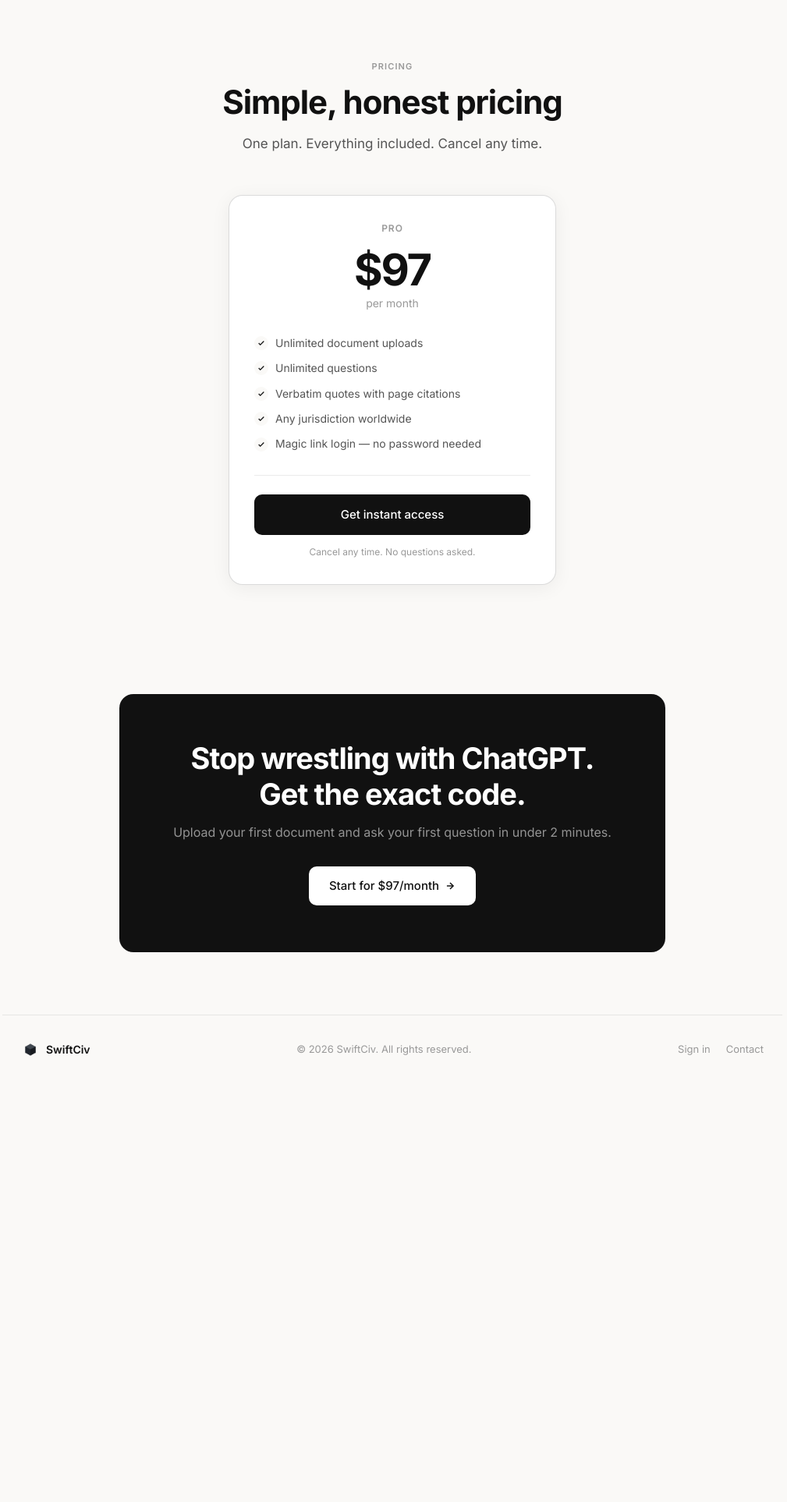
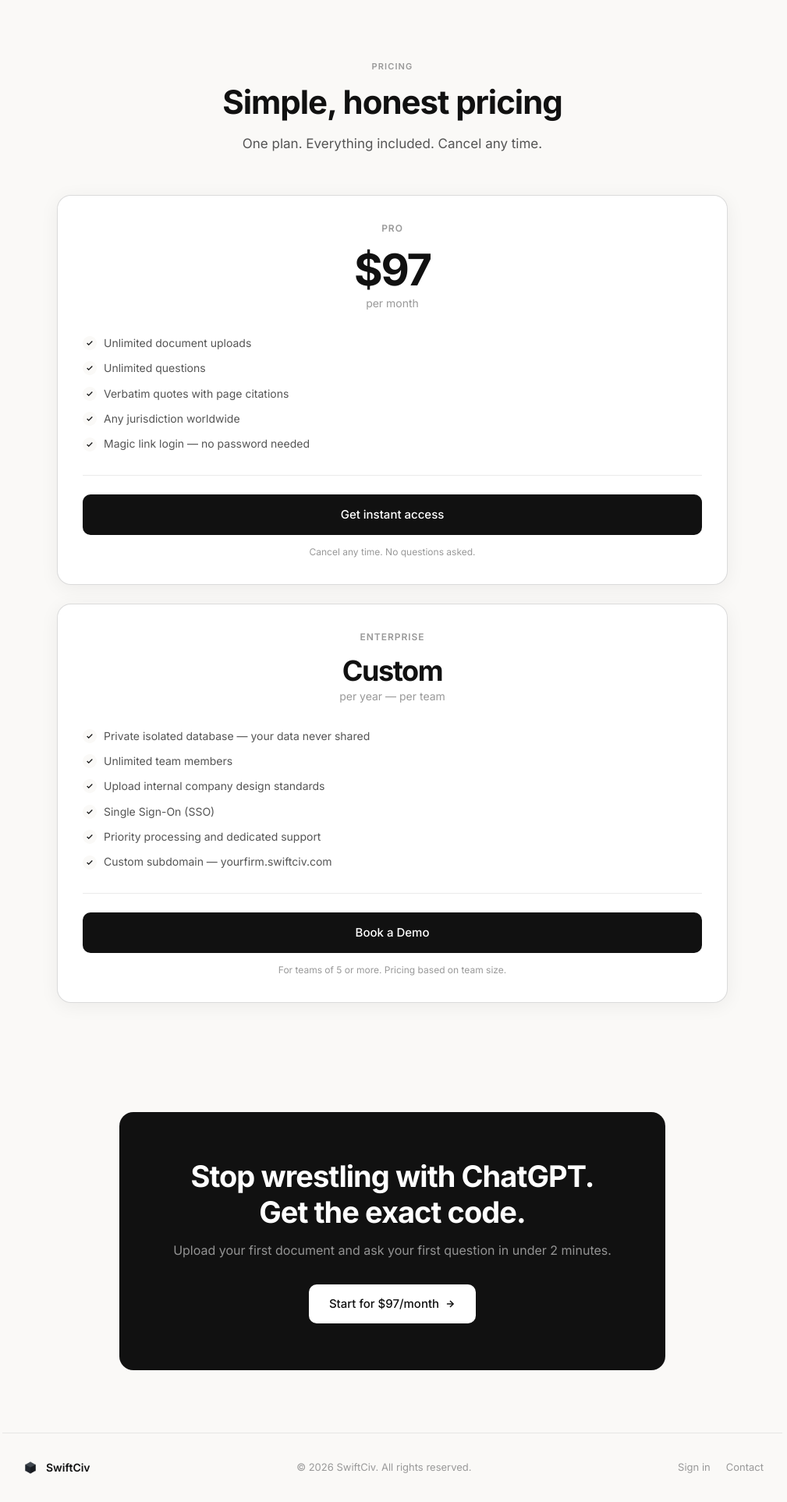
Before and after one commit to emmanueluwa/ragion, a Flask app: page / in a window 1280 px wide. Shown: the part 3170-5096 px from the top of the page at 78% size, without its empty margins (137-1146 px from the left). Before the commit the page ends 4524 px from the top, so only its background shows below. Run offline with Flask 3, Linux system fonts and the light colour scheme.

Commit message:
adding enterpise tier to pricing page

```diff
--- a/templates/landing.html
+++ b/templates/landing.html
@@ -1290,7 +1290,7 @@
         <p class="section-sub" style="margin: 0 auto 0">
           One plan. Everything included. Cancel any time.
         </p>
-        <div class="pricing-wrap">
+        <div class="pricing-wrap" style="max-width: 860px">
           <div class="pricing-card">
             <div class="pricing-plan">Pro</div>
             <div class="pricing-amount">$97</div>
@@ -1391,6 +1391,118 @@
             <a href="/checkout" class="pricing-cta">Get instant access</a>
             <div class="pricing-note">Cancel any time. No questions asked.</div>
           </div>
+          <!-- Enterprise Card -->
+          <div
+            class="pricing-card"
+            style="border: 1px solid var(--border-mid); margin-top: 24px"
+          >
+            <div class="pricing-plan">Enterprise</div>
+            <div class="pricing-amount" style="font-size: 36px">Custom</div>
+            <div class="pricing-period">per year — per team</div>
+            <ul class="pricing-features">
+              <li>
+                <div class="pricing-check">
+                  <svg
+                    width="10"
+                    height="10"
+                    viewBox="0 0 24 24"
+                    fill="none"
+                    stroke="currentColor"
+                    stroke-width="3"
+                  >
+                    <polyline points="20 6 9 17 4 12" />
+                  </svg>
+                </div>
+                Private isolated database — your data never shared
+              </li>
+              <li>
+                <div class="pricing-check">
+                  <svg
+                    width="10"
+                    height="10"
+                    viewBox="0 0 24 24"
+                    fill="none"
+                    stroke="currentColor"
+                    stroke-width="3"
+                  >
+                    <polyline points="20 6 9 17 4 12" />
+                  </svg>
+                </div>
+                Unlimited team members
+              </li>
+              <li>
+                <div class="pricing-check">
+                  <svg
+                    width="10"
+                    height="10"
+                    viewBox="0 0 24 24"
+                    fill="none"
+                    stroke="currentColor"
+                    stroke-width="3"
+                  >
+                    <polyline points="20 6 9 17 4 12" />
+                  </svg>
+                </div>
+                Upload internal company design standards
+              </li>
+              <li>
+                <div class="pricing-check">
+                  <svg
+                    width="10"
+                    height="10"
+                    viewBox="0 0 24 24"
+                    fill="none"
+                    stroke="currentColor"
+                    stroke-width="3"
+                  >
+                    <polyline points="20 6 9 17 4 12" />
+                  </svg>
+                </div>
+                Single Sign-On (SSO)
+              </li>
+              <li>
+                <div class="pricing-check">
+                  <svg
+                    width="10"
+                    height="10"
+                    viewBox="0 0 24 24"
+                    fill="none"
+                    stroke="currentColor"
+                    stroke-width="3"
+                  >
+                    <polyline points="20 6 9 17 4 12" />
+                  </svg>
+                </div>
+                Priority processing and dedicated support
+              </li>
+              <li>
+                <div class="pricing-check">
+                  <svg
+                    width="10"
+                    height="10"
+                    viewBox="0 0 24 24"
+                    fill="none"
+                    stroke="currentColor"
+                    stroke-width="3"
+                  >
+                    <polyline points="20 6 9 17 4 12" />
+                  </svg>
+                </div>
+                Custom subdomain — yourfirm.swiftciv.com
+              </li>
+            </ul>
+            <div class="pricing-divider"></div>
+            <a
+              href="https://calendly.com/YOUR_CALENDLY_LINK"
+              target="_blank"
+              class="pricing-cta"
+            >
+              Book a Demo
+            </a>
+            <div class="pricing-note">
+              For teams of 5 or more. Pricing based on team size.
+            </div>
+          </div>
         </div>
       </div>
     </section>
```
